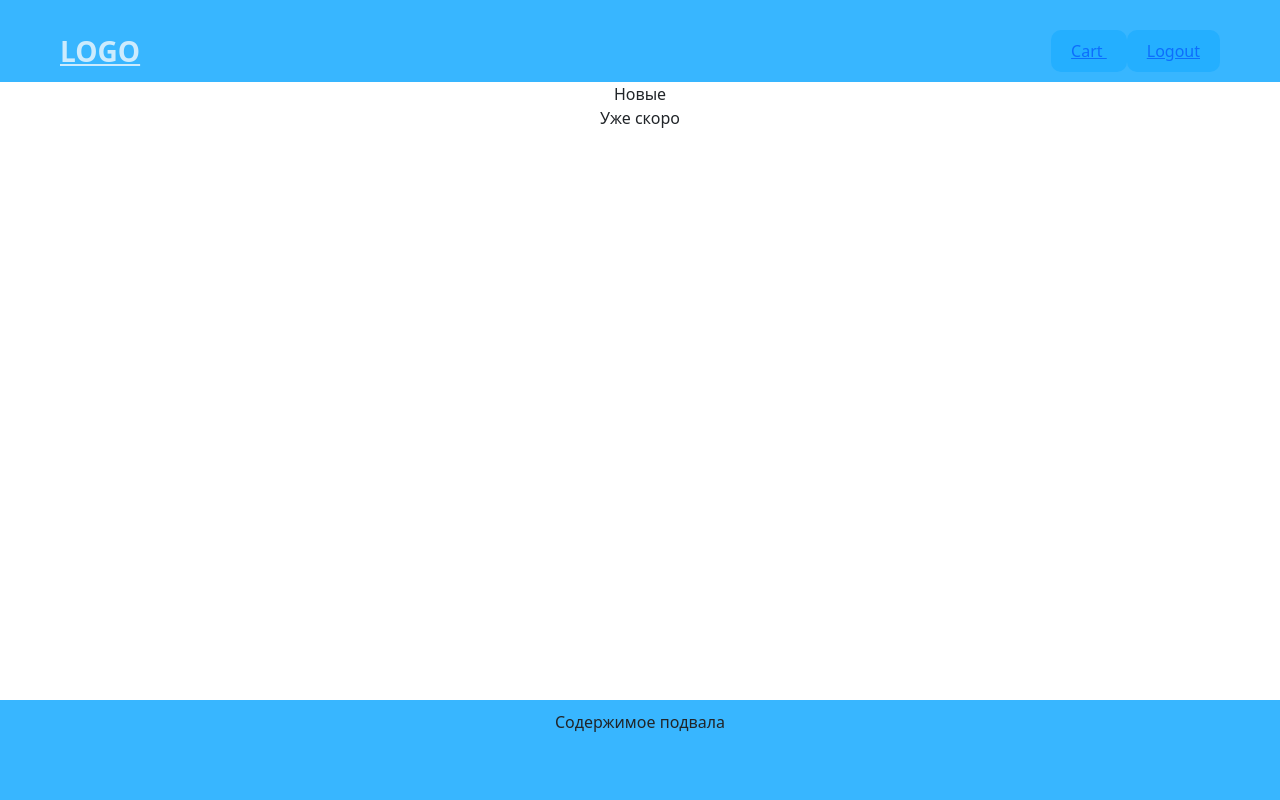
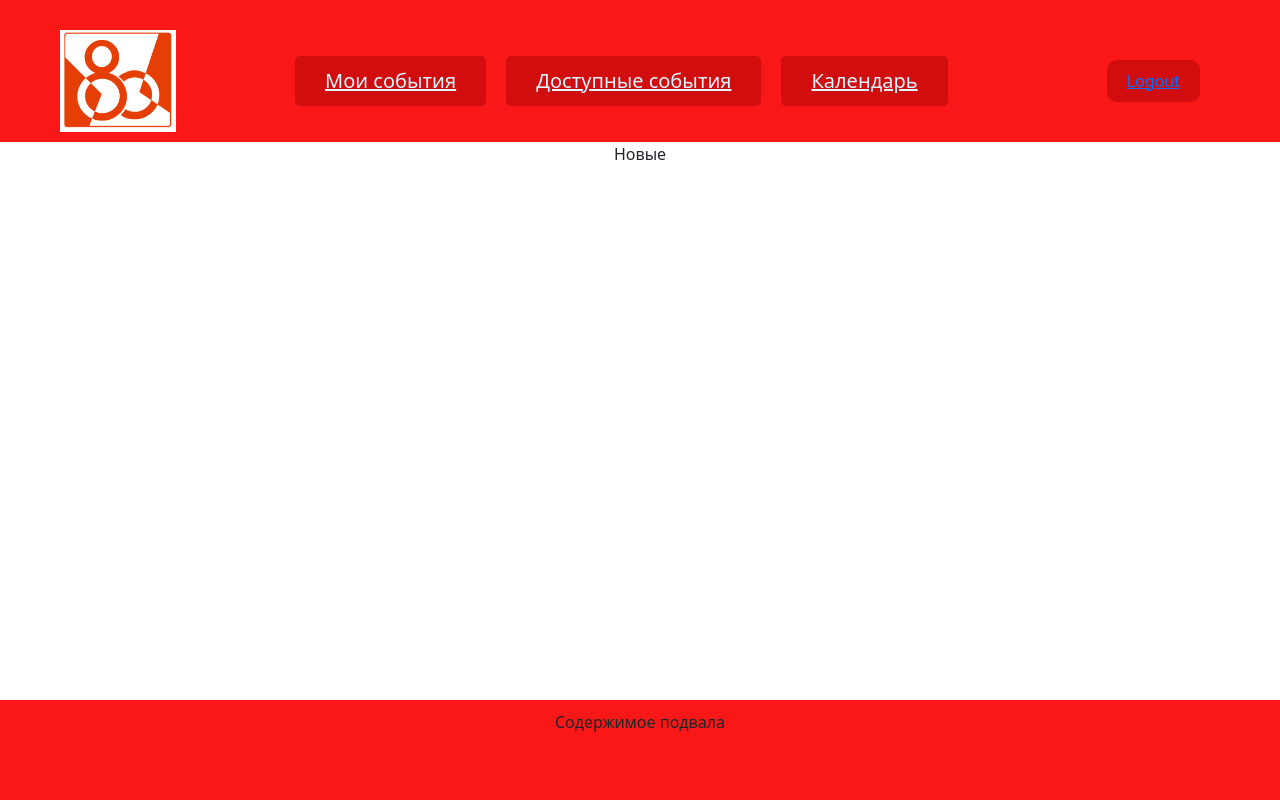
Before and after one commit to reskeee/elka, a Django app: page / in a window 1280 px wide. Run offline with Django 4.2, Linux system fonts and the light colour scheme; the visitor is signed in with stand-in values (Sample User, id 1); data that the repository does not hold is empty.

Commit message:
Add main page

```diff
--- a/event/templates/event/main_page.html
+++ b/event/templates/event/main_page.html
@@ -4,26 +4,21 @@
 
 {% block content %}
 
-<div>
+<body>
+    Новые
     <div>
-        Новые
         {% for i in new_events %}
-            <div>
-                <img src="{{ i.image.url }}">
-                {{ i.title }}
+            <div class="event">
+                <div class="center-image">
+                    <img src="{{ i.image.url }}">
+                </div>
+
+                <span>
+                    {{ i.title }}
+                </span>
             </div>
         {% endfor %}
     </div>
-
-    <div>
-        Уже скоро
-        {% for i in active_events %}
-            <div>
-                <img src="{{ i.image.url }}">
-                {{ i.title }}
-            </div>
-        {% endfor %}
-    </div>
-</div>
+</body>
 
 {% endblock %}
--- a/reg/templates/reg/base.html
+++ b/reg/templates/reg/base.html
@@ -15,17 +15,35 @@
       <!-- Добавляем внутреннюю обёртку для выравнивания логотипа и меню -->
       <div class="header__inner">
         <!-- Создаём логотип сайта -->
-        <a class="logo" href="#">Logo</a>
+        <img class="logo" src="/static/logo.png"></a>
         <!-- С помощью списка создаём навигационное меню -->
         <nav class="menu">
+            <div class="nav_button">
+                <a href="{% url 'reg:logout' %}" class="nav_button-link">
+                    Мои события
+                </a>
+            </div>
+
+            <div class="nav_button">
+                <a href="{% url 'reg:logout' %}" class="nav_button-link">
+                    Доступные события
+                </a>
+            </div>
+
+            <div class="nav_button">
+                <a href="{% url 'reg:logout' %}" class="nav_button-link">
+                    Календарь
+                </a>
+            </div>
+        </nav>
+
+        <nav class="auth">
             {% if request.user.is_authenticated %}
-                <a href="#" class="login_button">
-                    Cart
-                </a>
-
-                <a href="{% url 'reg:logout' %}" class="login_button">
-                    Logout
-                </a>
+                <div class="login_button">
+                    <a href="{% url 'reg:logout' %}" class="login_button">
+                        Logout
+                    </a>
+                </div>
             {% else %}
                 <div class="login_button">
                     <a href="{% url 'reg:signup' %}" class="login_button">
--- a/static/style.css
+++ b/static/style.css
@@ -13,13 +13,13 @@ body {
 }
 
 header {
-    background-color: #38b6ff;
+    background-color: #f91717;
     padding: 10px;
     display: flex;
 }
 
 footer{
-    background-color: #38b6ff;
+    background-color: #f91717;
     padding: 10px;
 }
 
@@ -34,7 +34,7 @@ footer{
 
 .form {
     display: inline-block;
-    background-color: #38b6ff;
+    background-color: #f91717;
     margin: 40px;
     border-radius: 10px;
 }
@@ -79,18 +79,21 @@ input {
 }
 
    /* Стилизуем списки меню */
-.menu__list {
+.menu {
     display: flex; /* Отображаем элементы списка в строку */
     list-style: none; /* Убираем стандартные маркеры (чёрные точки) */
 }
 
 /* Стилизуем пункты меню */
-.menu__list-item {
+.nav_button{
     margin-right: 20px; /* Добавляем отступ между пунктами меню */
+    background-color: #d10d0d;
+    padding: 10px;
+    border-radius: 5px;
 }
 
 /* Стилизуем ссылки в меню */
-.menu__list-link {
+.nav_button-link {
     padding: 10px 20px; /* Увеличиваем вертикальный и горизонтальный отступы */
     font-size: 20px; /* Уменьшаем размер шрифта */
     color: #dcf5fe; /* Устанавливаем цвет ссылок */
@@ -104,7 +107,7 @@ input {
 }
 
 a.login_button {
-    background-color: #24afff;
+    background-color: #d10d0d;
     size: 50px;
 }
 
@@ -147,7 +150,35 @@ main {
 
 footer {
   margin-top: -100px;
-  /*Минус Высота футера*/
   height: 100px;
-  /*Высота футера*/
 }
+
+.event {
+    height: 300px;
+    width: 400px;
+    background-color: #adb8be;
+    margin: 15px;
+    display: inline-block;
+    border-radius: 10px;
+    position: relative;
+    align-items: center;
+}
+
+.event span {
+    position: absolute;
+    bottom: 0;
+}
+
+.event img {
+    width: 80%;
+    margin: 15px;
+    border-radius: 3px;
+}
+
+.logo {
+    width: 10%;
+}
+
+.center-image {
+    text-align: center;
+}
```
Also changed, not shown: media/events_images/234567890.jpg (added), media/events_images/234567890_EqTKCZK.jpg (added), static/logo.png (added).
